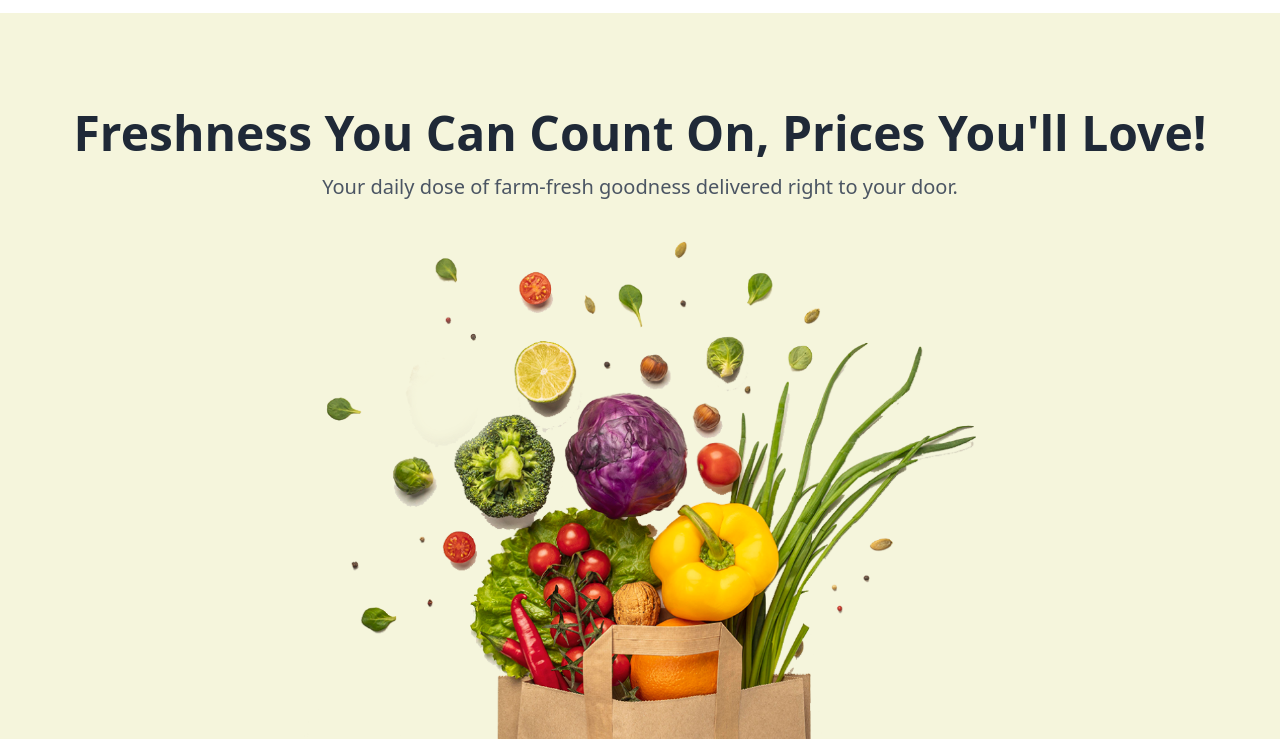
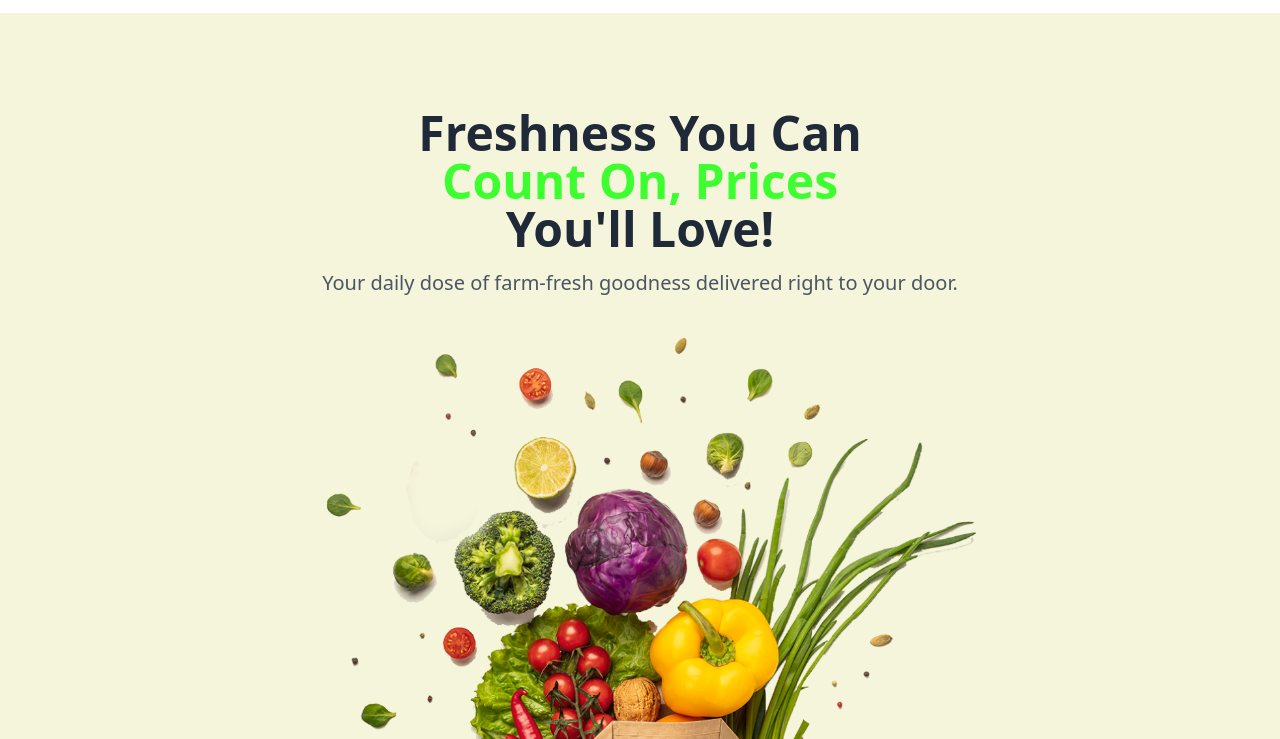
Before and after one commit to SM-MAYEEN/programming-hero_ASSIGN-2, a plain HTML site: page index.html in a window 1280 px wide. Shown: the part 61-800 px from the top of the page. Drawn offline with nearby package versions, Linux system fonts and the light colour scheme.

Commit message:
index.html

```diff
--- a/index.html
+++ b/index.html
@@ -55,7 +55,7 @@
     <main >
         <section style="background-color: beige;" class="hero bg-gray-100 text-center py-16 md:py-24">
             <div class="container mx-auto px-4">
-                <h1 class="text-3xl md:text-5xl font-bold text-gray-800 leading-tight mb-4">Freshness You Can Count On, Prices You'll Love!</h1>
+                <h1 class="text-3xl md:text-5xl font-bold text-gray-800 leading-tight mb-4">Freshness You Can <p style="color: rgb(61, 255, 47);">Count On, Prices</p> You'll Love!</h1>
                 <p class="text-lg md:text-xl text-gray-600 mb-8">Your daily dose of farm-fresh goodness delivered right to your door.</p>
                 <div class="relative w-full max-w-2xl mx-auto">
                     <img     src="assets/hero-img.png" alt="Fresh Vegetables"  >
```
